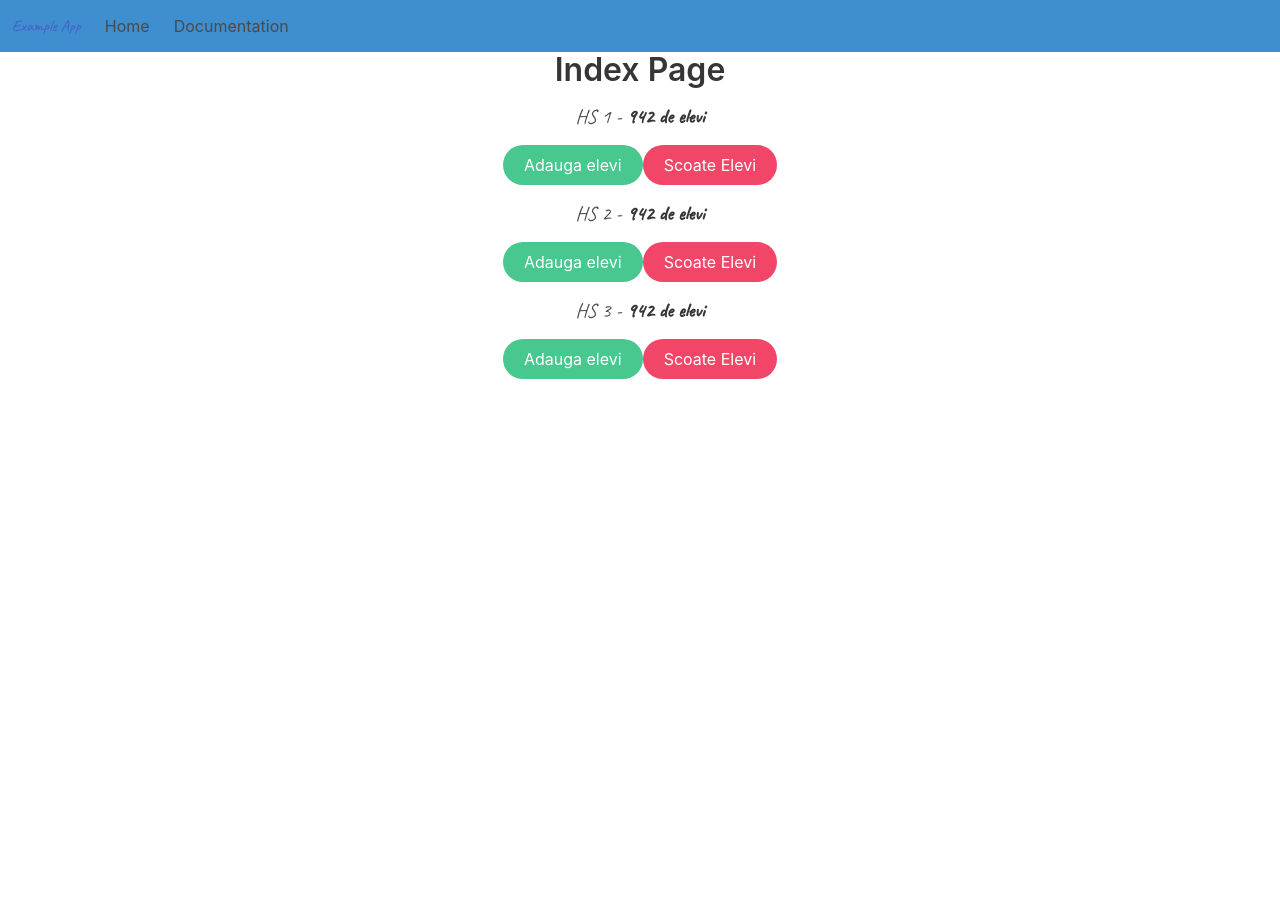
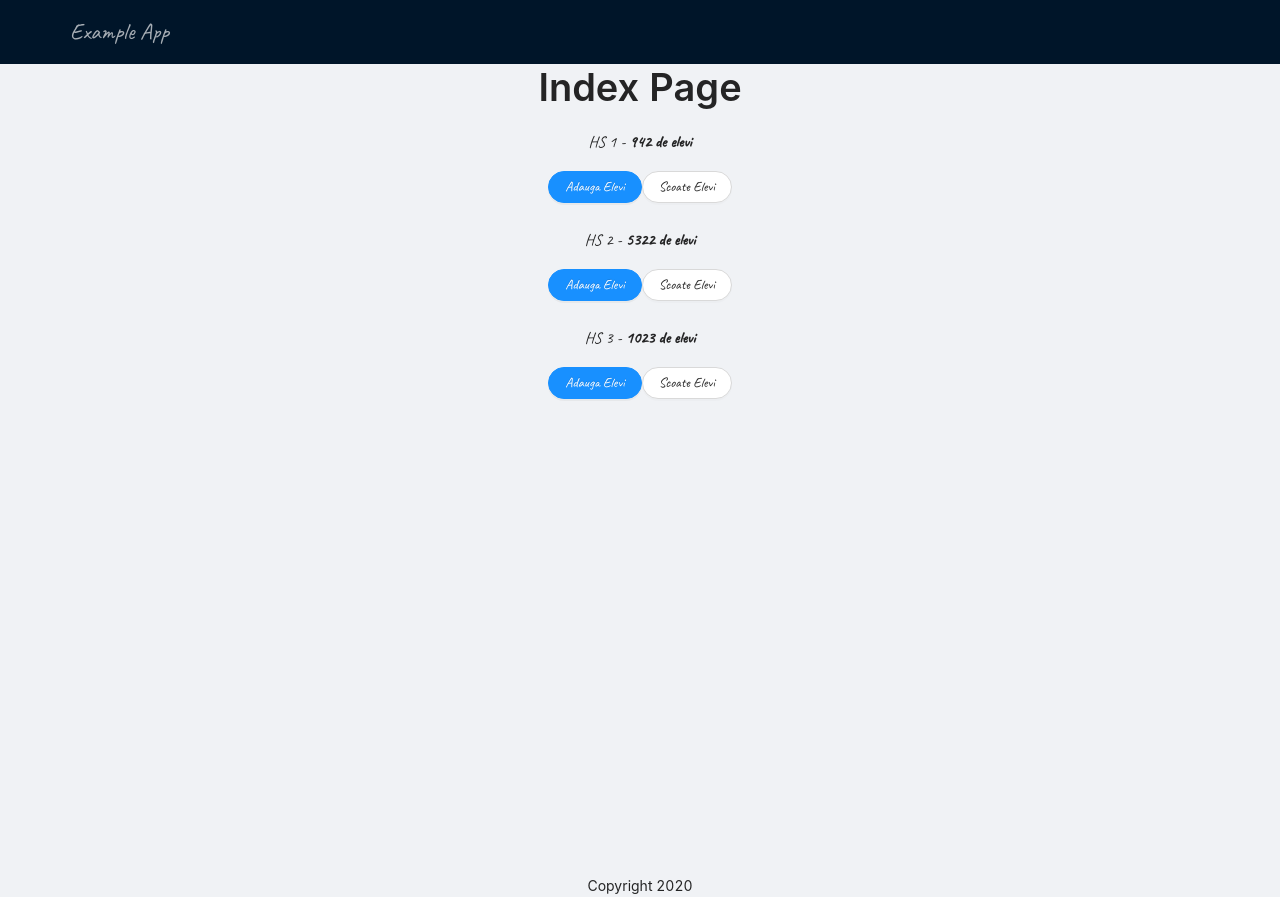
Before and after one commit to GregTrifan/React-Eg, a React (Create React App) app: page / in a window 1280 px wide. Before the commit the page ends 800 px from the top, so only its background shows below. Built offline with nearby package versions, Linux system fonts and the light colour scheme.

Commit message:
Switched to Ant Design

```diff
--- a/src/App.js
+++ b/src/App.js
@@ -1,16 +1,27 @@
+import {Layout, Typography} from "antd";
+import { Navbar } from "./components/navbar";
+import { SchoolComponent } from "./components/schools";
 import "./main.scss";
-import { Navbar } from "./components/navbar";
 import React from "react";
-
+const {Footer,Header, Content} = Layout;
+const { Title } = Typography;
 //gaseste o modalitate de a adauga sau scadea mai multi studenti.
 //uita-te la modal in antd, foloseste si un input pt numere
 
 function App() {
   return (
-    <div>
+    <Layout className="layout">
+        <Header>
       <Navbar />
-      <h1 className="title has-text-centered">Index Page</h1>
-    </div>
+        </Header>
+        <Content className="site-layout-content">
+        <Title style={{ textAlign: 'center'}}>Index Page</Title>
+        <SchoolComponent/>
+        </Content>
+        <Footer style={{ textAlign: 'center', padding: '450px 0 0 0'}}>
+                Copyright {new Date().getFullYear()}
+        </Footer>
+    </Layout>
   );
 }
 
--- a/src/components/hshandler.js
+++ b/src/components/hshandler.js
@@ -1,8 +1,8 @@
 import React, { useState } from "react";
+import { Button } from 'antd';
 
 const HsHandler = (props) => {
   const [people, setPeople] = useState(props.hs.people);
-
   const addStudent = () => {
     setPeople(people + 1);
   };
@@ -11,16 +11,18 @@ const HsHandler = (props) => {
   };
 
   return (
-    <div className="has-text-centered">
-      <p className="my-4">
+    <div>
+      <p>
         {props.hs.name} - <strong>{people} de elevi</strong>
       </p>
-      <button className="button is-success is-rounded" onClick={addStudent}>
-        Adauga elevi
-      </button>
-      <button className="button is-danger is-rounded" onClick={removeStudent}>
+      <Button type="primary" shape="round" onClick={addStudent}>
+        Adauga Elevi
+      </Button>
+
+      <Button  type="warning" shape="round" onClick={removeStudent}>
         Scoate Elevi
-      </button>
+      </Button>
+        <br/><br/>
     </div>
   );
 };
--- a/src/components/navbar.js
+++ b/src/components/navbar.js
@@ -1,54 +1,16 @@
+import { Menu } from 'antd';
 const React= require('react');
 
-// TODO: Refractor Navbar Script
-document.addEventListener('DOMContentLoaded', () => {
 
-    // Get all "navbar-burger" elements
-    const $navbarBurgers = Array.prototype.slice.call(document.querySelectorAll('.navbar-burger'), 0);
 
-    // Check if there are any navbar burgers
-    if ($navbarBurgers.length > 0) {
+export const Navbar = () => {
 
-        // Add a click event on each of them
-        $navbarBurgers.forEach( el => {
-            el.addEventListener('click', () => {
+    return (
 
-                // Get the target from the "data-target" attribute
-                const target = el.dataset.target;
-                const $target = document.getElementById(target);
-
-                // Toggle the "is-active" class on both the "navbar-burger" and the "navbar-menu"
-                el.classList.toggle('is-active');
-                $target.classList.toggle('is-active');
-
-            });
-        });
-    }
-
-});
-export const Navbar = () => {
-    return (
-        <nav className="navbar has-background-info" role="navigation" aria-label="main navigation">
-            <div className="navbar-brand ">
-                <a href="/" className="navbar-item is-family-secondary">Example App</a>
-                <span role="button" className="navbar-burger burger" aria-label="menu" aria-expanded="false" data-target="navbarBasicExample">
-                    <span aria-hidden="true"/>
-                    <span aria-hidden="true"/>
-                    <span aria-hidden="true"/>
-                </span>
-            </div>
-
-            <div id="navbarBasicExample" className="navbar-menu">
-                <div className="navbar-start">
-                    <a className="navbar-item" href="/">
-                        Home
-                    </a>
-
-                    <a className="navbar-item" href="/">
-                        Documentation
-                    </a>
-                </div>
-            </div>
-        </nav>
+        <Menu mode="horizontal" theme="dark">
+            <Menu.Item style={{ fontSize: 23}} className="cursive-text">
+                Example App
+            </Menu.Item>
+        </Menu>
     );
 }
--- a/src/components/schools.js
+++ b/src/components/schools.js
@@ -6,19 +6,18 @@ import HsHandler from "./hshandler";
 //in modal sa fie un input in care sa scrii cati studenti sa adaugi
 //la ok se adauga studentii
 
-const SchoolComponent = () => {
-  const [hschools, setHschools] = useState([
+export const SchoolComponent = () => {
+
+  const [hschools] = useState([
     { name: "HS 1", people: 942 },
-    { name: "HS 2", people: 942 },
-    { name: "HS 3", people: 942 },
+    { name: "HS 2", people: 5322 },
+    { name: "HS 3", people: 1023 },
   ]);
   return (
-    <div className="is-family-secondary subtitle my-3">
+    <div className="cursive-text" style={{fontSize:16, textAlign: "center"}}>
       {hschools.map((hs) => (
         <HsHandler hs={hs} />
       ))}
     </div>
   );
 };
-
-export default SchoolComponent;
--- a/src/index.js
+++ b/src/index.js
@@ -1,14 +1,12 @@
 import React from 'react';
 import ReactDOM from 'react-dom';
 import './index.css';
-import SchoolComponent from "./components/schools";
 import App from './App';
 import reportWebVitals from './reportWebVitals';
 
 ReactDOM.render(
   <React.StrictMode>
     <App />
-    <SchoolComponent/>
   </React.StrictMode>,
   document.getElementById('root')
 );
--- a/src/main.scss
+++ b/src/main.scss
@@ -1,4 +1,7 @@
 @charset "utf-8";
 @import url('https://fonts.googleapis.com/css2?family=Caveat&display=swap');
-$family-secondary: "Caveat", cursive;
-@import "../node_modules/bulma/bulma.sass";
+$cursive: "Caveat", cursive;
+.cursive-text {
+  font-family: $cursive;
+}
+@import '~antd/dist/antd.css';
```
Also changed, not shown: 2 other files (tests, documents, lock files or other folders).
